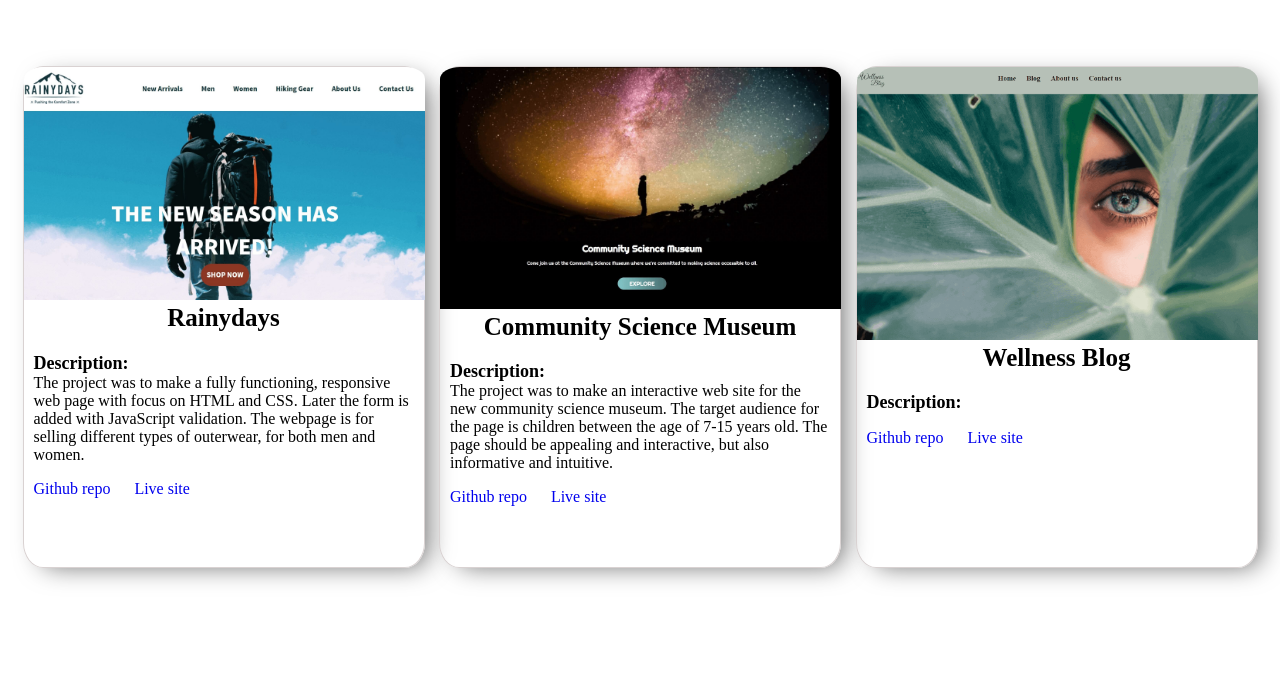
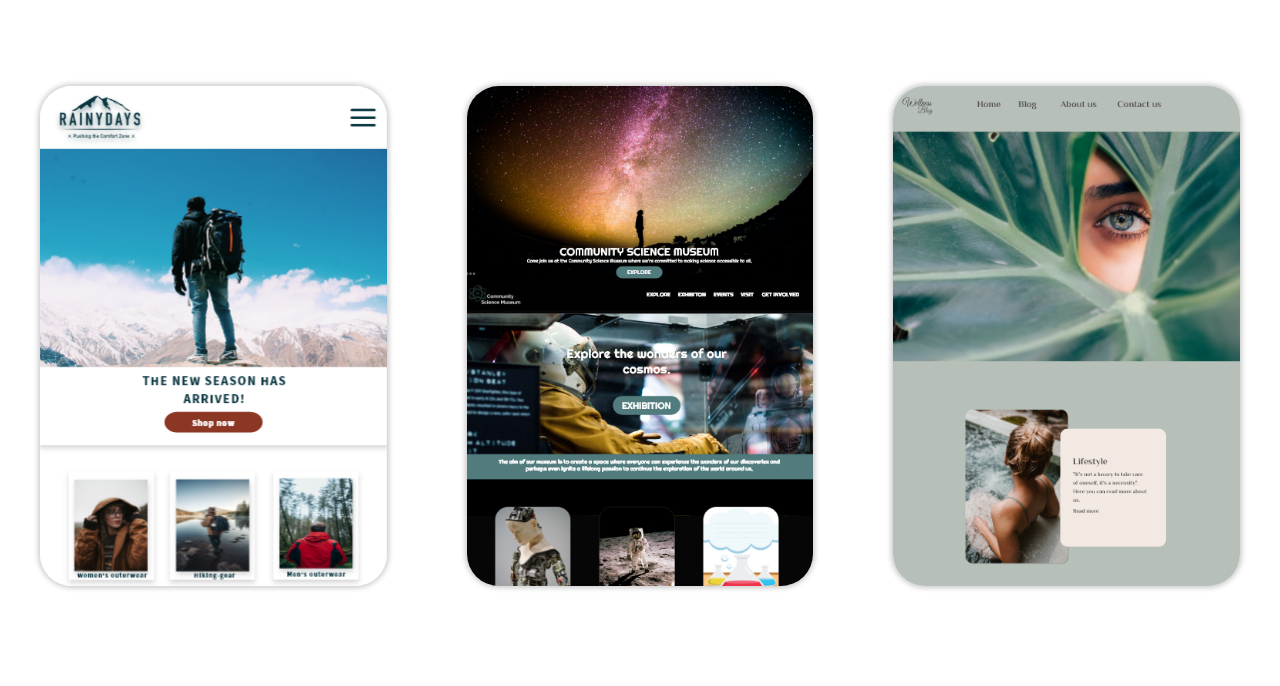
Before and after one commit to Emii91/portofolio1, a plain HTML site: page index.html in a window 1280 px wide. Shown: the part 123-809 px from the top of the page. Drawn offline with Linux system fonts and the light colour scheme.

Commit message:
updated cards and media

```diff
--- /dev/null
+++ b/css/media.css
@@ -0,0 +1,17 @@
+@media screen and (max-width: 900px) {
+    main {
+        display: flex;
+        flex-direction: column;
+        height: 100%;
+    }
+
+    .container {
+        margin: 20px 0px;
+    }
+}
+
+@media screen and (max-width: 900px) {
+    h1 {
+        font-size: 40px;
+    }
+}
--- a/css/style.css
+++ b/css/style.css
@@ -1,52 +1,97 @@
+* {
+    margin: 0;
+    padding: 0;
+    box-sizing: border-box;
+}
+
 h1 {
     font-size: 60px;
     text-align: center;
     text-transform: uppercase;
+    padding: 20px;
 }
 
-img {
-    max-width: 401px;
-    border-radius: 5% 5% 0% 0%;
-}
-
-.card {
-    border: 1px solid #d9d2d2;
-    height: 500px;
-    width: 400px;
-    border-radius: 5%;
-    margin-top: 40px;
-    box-shadow: 10px 6px 26px -8px rgba(0, 0, 0, 0.59);
-    -webkit-box-shadow: 10px 6px 26px -8px rgba(0, 0, 0, 0.59);
-    -moz-box-shadow: 10px 6px 26px -8px rgba(0, 0, 0, 0.59);
-}
-
-main {
-    display: flex;
-    justify-content: space-evenly;
+p {
+    padding: 20px;
+    text-align: center;
 }
 
 h2 {
+    padding-bottom: 60px;
+    text-transform: uppercase;
     text-align: center;
-    font-size: 25px;
-    margin-top: 0px;
-}
-
-h3 {
-    font-size: 18px;
-    margin-bottom: 0px;
-}
-
-p {
-    margin-top: 0px;
-}
-
-h3,
-p,
-a {
-    padding: 0px 10px;
 }
 
 a {
     text-decoration: none;
     cursor: pointer;
+    color: white;
+    font-weight: bold;
 }
+
+main {
+    height: 700px;
+    overflow: hidden;
+    font-family: Georgia, 'Times New Roman', Times, serif;
+    display: flex;
+    justify-content: center;
+    align-items: center;
+}
+
+.container {
+    width: 350px;
+    height: 500px;
+    perspective: 800px;
+    margin: 0px 40px;
+}
+
+.card {
+    height: 100%;
+    width: 100%;
+    position: relative;
+    transition: transform 1500ms;
+    transform-style: preserve-3d;
+}
+
+.container:hover>.card {
+    cursor: pointer;
+    transform: rotateY(180deg) rotateZ(180deg);
+}
+
+.front,
+.front-two,
+.front-three,
+.back {
+    width: 100%;
+    height: 100%;
+    border-radius: 2rem;
+    box-shadow: 0 0 5px 2px rgba(50, 50, 50, 0.25);
+    position: absolute;
+    backface-visibility: hidden;
+    background-size: cover;
+    background-repeat: no-repeat;
+    background-position: top;
+}
+
+.front {
+    background-image: url(../images/Rainydayss.PNG);
+}
+
+.front-two {
+    background-image: url(../images/Communityy.PNG);
+}
+
+.front-three {
+    background-image: url(../images/Wellnesss.PNG);
+}
+
+.back {
+    /* background-color: #EFE8E1; */
+    background-color: black;
+    color: white;
+    transform: rotateY(180deg) rotateZ(180deg);
+    display: flex;
+    flex-direction: column;
+    justify-content: center;
+    align-items: center;
+}
--- a/index.html
+++ b/index.html
@@ -6,39 +6,53 @@
     <meta name="description" content="This is a portofolio of my 3 first projects. Feel free to browse around."/>
     <meta name="viewport" content="width=device-width, initial-scale=1.0" />
     <link href="css/style.css" rel="stylesheet" />
-    <!-- <link href="css/media.css" rel="stylesheet" /> -->
+    <link href="css/media.css" rel="stylesheet" />
     </head>
 <body>
     <header>
       <h1>Portofolio</h1>
     </header>
     <main>
+      <div class="container">
         <div class="card">
-        <img src="images/Rainydays.jpg" alt="A picture of the frontpage of the rainydays web site.">
+          <div class="front"></div>
+          <div class="back">
             <h2>Rainydays</h2>
-        <h3>Description:</h3>
+            <h3>Description</h3>
             <p>The project was to make a fully functioning, responsive web page with focus on HTML and CSS.
               Later the form is added with JavaScript validation. The webpage is for selling different types of outerwear,
               for both men and women.</p>
             <a href="https://github.com/Emii91/Rainydays2.git">Github repo</a>
             <a href="https://jovial-roentgen-4e5190.netlify.app/index.html">Live site</a>
           </div>
+        </div>
+      </div>
+      <div class="container">
         <div class="card">
-        <img src="images/CommunityScienceMuseum.jpg" alt="A picture of the frontpage of the rainydays web site.">
-        <h2>Community Science Museum</h2>
-        <h3>Description:</h3>
+          <div class="front-two"></div>
+          <div class="back">
+            <h2>Community Science Musem</h2>
+            <h3>Description</h3>
             <p>The project was to make an interactive web site for the new community science museum. The target audience for the page is
               children between the age of 7-15 years old. The page should be appealing and interactive, but also informative and intuitive.</p>
                 <a href="https://github.com/Emii91/CommunityScienceMuseum.git">Github repo</a>
                 <a href="https://clever-bell-6b060f.netlify.app/index.html">Live site</a>
           </div>
+        </div>
+      </div>
+      <div class="container">
         <div class="card">
-        <img src="images/Wellness.png" alt="A picture of the frontpage of the rainydays web site.">
+          <div class="front-three"></div>
+          <div class="back">
             <h2>Wellness Blog</h2>
-        <h3>Description:</h3>
-        <p></p>
+            <h3>Description</h3>
+            <p>The project was to make a blog site. The content is stored on a Wordpress page using headless CMS, and fetched using rest API.
+              The homepage has a carousel on desktop for users to browse through the blog posts.
+            </p>
             <a href="https://github.com/Noroff-FEU-Assignments/project-exam-1-Emii91.git">Github repo</a>
             <a href="https://wellness-blog.netlify.app/">Live site</a>
+          </div>
+        </div>
       </div>
     </main>
 </body>
```
Also changed, not shown: images/Communityy.PNG (added), images/Rainydayss.PNG (added), images/Wellnesss.PNG (added). Lines whose indentation alone changed are shown as unchanged.
